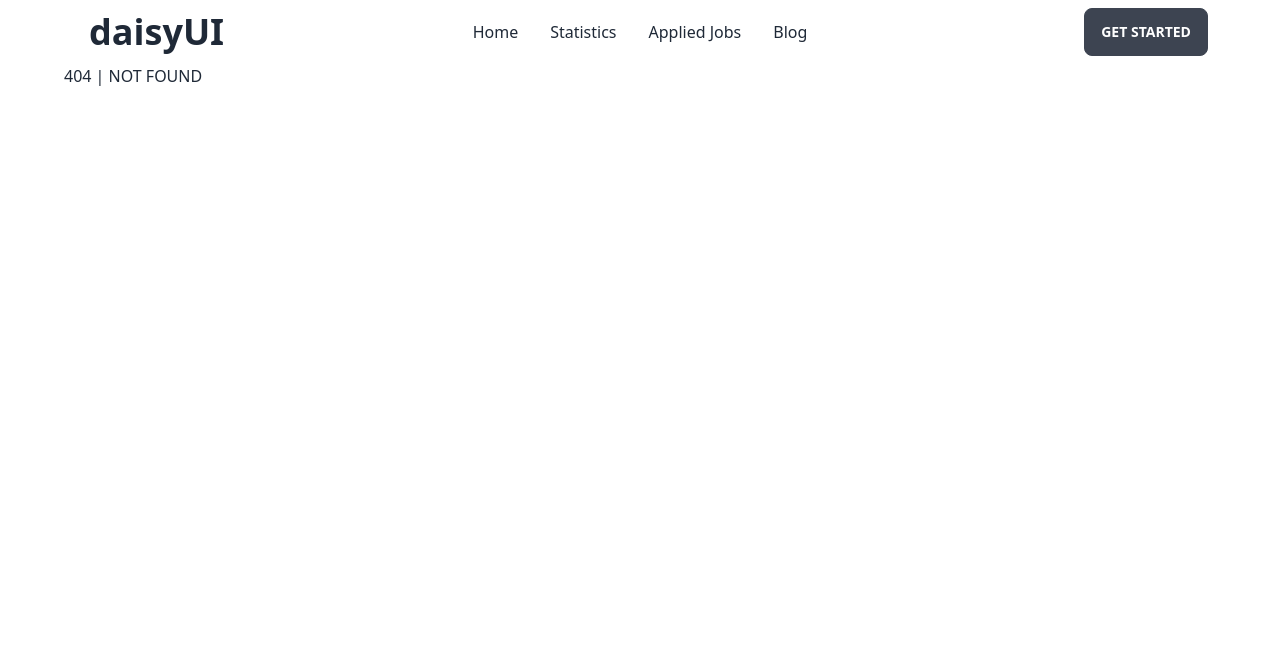
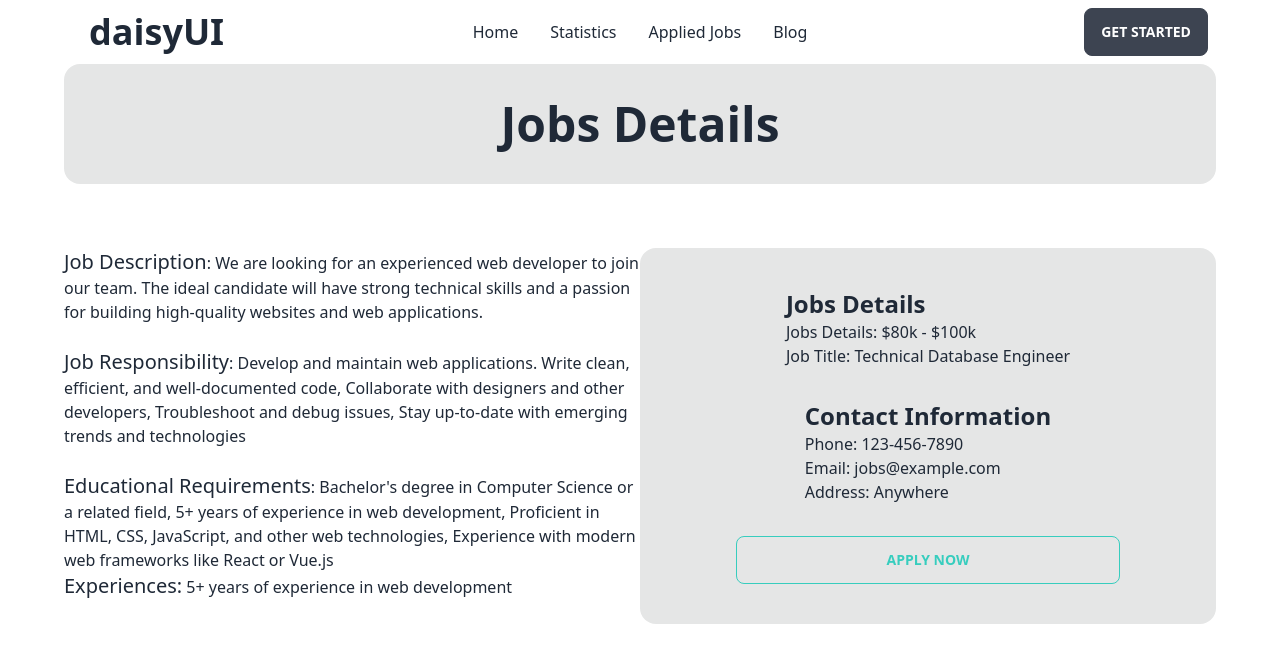
Before and after one commit to Mohammad-Ali-404/career-hub-7, a React (Vite) app: page /featuredJob/10 in a window 1280 px wide. Before the commit this address had no page. Shown: the top 662 px of the page. Built offline with nearby package versions, Linux system fonts and the light colour scheme.

Commit message:
more job details section

```diff
--- a/public/featuredJobs.json
+++ b/public/featuredJobs.json
@@ -72,7 +72,7 @@
         "work_area":"Remote",
         "address":"Anywhere",
         "salary":"$50K - $60K",
-        "job-description":"We are seeking a Sales Representative to help us grow our business. The ideal candidate will have a strong track record of sales success and a passion for building relationships with customers.",
+        "job_description":"We are seeking a Sales Representative to help us grow our business. The ideal candidate will have a strong track record of sales success and a passion for building relationships with customers.",
         "responsibillity":"Develop new business opportunities, Build and maintain relationships with customers, Achieve and exceed sales targets, Collaborate with other departments to ensure customer satisfaction, Stay up-to-date with emerging sales techniques and technologies",
         "education":"Requirements:, Bachelor's degree in Business or a related field, 3+ years of experience in sales, Strong communication and negotiation skills, Ability to build and maintain relationships with customers",
         "experience":"3+ years of experience in sales",
@@ -88,7 +88,7 @@
         "work_area":"OnSite",
         "address":" New York City",
         "salary":"$40K - $50K",
-        "job-description":"We are seeking a Customer Service Representative to join our team. The ideal candidate will have excellent communication skills and a passion for helping customers.",
+        "job_description":"We are seeking a Customer Service Representative to join our team. The ideal candidate will have excellent communication skills and a passion for helping customers.",
         "responsibillity":"Provide exceptional customer service to our clients, Respond to customer inquiries via phone, email, and chat, Troubleshoot issues and provide solutions, Collaborate with other departments to ensure customer satisfaction",
         "education":"Requirements:, High school diploma or equivalent, 1+ years of experience in customer service, Excellent communication skills, Strong problem-solving skills",
         "experience":"1+ years of experience in customer service",
--- /dev/null
+++ b/src/components/FeaturedJobDetails/FeaturedJobDetails.jsx
@@ -0,0 +1,47 @@
+import React from 'react';
+import { useLoaderData } from 'react-router-dom';
+
+const FeaturedJobDetails = () => {
+    const jobs = useLoaderData()
+    const {salary, job_title, job_description, responsibillity, education, experience, phone, email, address} = jobs
+    return (
+        <div>
+           <div>
+                <div className="flex flex-col w-full border-opacity-50">
+                   <div className="grid h-[120px] text-5xl font-semibold card bg-base-300 rounded-box place-items-center">Jobs Details</div>
+                </div>
+           </div>
+
+           <div className='my-16 grid grid-cols-1 sm:grid-cols-2'>
+            <div className='w-[auto]'>
+                <h1><span  className='text-xl fontbold'>Job Description</span>:  {job_description}</h1>
+                <h1 className='my-6'><span className='text-xl fontbold'>Job Responsibility</span>:  {responsibillity}</h1>
+                <h1><span className='text-xl fontbold'>Educational Requirements</span>:  {education}</h1>
+                <h1><span className='text-xl fontbold'>Experiences:</span> {experience}</h1>
+            </div>
+
+            <div className='w-[auto]'>
+            <div className="flex flex-col w-full border-opacity-50">
+                   <div className="grid h-autu card bg-base-300 rounded-box px-10 py-10 place-items-center">
+                    <div>
+                        <h1 className='text-2xl font-semibold'>Jobs Details</h1>
+                        <p><span >Jobs Details</span>:  {salary}</p>
+                        <p><span>Job Title</span>:  {job_title}</p>
+                    </div>
+                    <div className='my-8'>
+                        <h1 className='text-2xl font-semibold'>Contact Information</h1>
+                        <p><span>Phone</span>:  {phone}</p>
+                        <p><span>Email</span>:  {email}</p>
+                        <p><span>Address</span>:  {address}</p>
+                    </div>
+                    <button className="btn btn-outline btn-accent w-96">Apply Now</button>
+                   </div>
+                </div>
+            </div>
+
+           </div>
+        </div>
+    );
+};
+
+export default FeaturedJobDetails;
--- a/src/components/SingleFeaturedJobs.jsx
+++ b/src/components/SingleFeaturedJobs.jsx
@@ -1,7 +1,7 @@
 import React from 'react';
+import { Link } from 'react-router-dom';
 
 const SingleFeaturedJobs = ({featuredJob}) => {
-    console.log(featuredJob)
     const {id, job_title, image, company_name, time, work_area, address, salary} = featuredJob;
     return (
         <div>
@@ -21,7 +21,7 @@ const SingleFeaturedJobs = ({featuredJob}) => {
                         <p>$Salary:{salary}</p>
                     </div>
                     <div className="card-actions justify-left">
-                    <button className="btn btn-primary">View Details</button>
+                    <Link to={`/featuredJob/${id}`} className="btn btn-primary">View Details</Link>
                     </div>
                 </div>
             </div>
--- a/src/main.jsx
+++ b/src/main.jsx
@@ -11,6 +11,7 @@ import ErrorPage from './Pages/Errorpage/ErrorPage';
 import Chart from './Pages/Chart/Chart';
 import Blog from './Pages/Blog/Blog';
 import NotFound from './Pages/NotFound/NotFound';
+import FeaturedJobDetails from './components/FeaturedJobDetails/FeaturedJobDetails';
 
 const router = createBrowserRouter([
   {
@@ -31,7 +32,19 @@ const router = createBrowserRouter([
       path:"/blog",
       element:<Blog></Blog>
      },
+     {
+      path:'featuredJob/:jobId',
+      element:<FeaturedJobDetails></FeaturedJobDetails>,
 
+      loader: async ({params}) => {
+        const res = await fetch("/featuredJobs.json");
+        const featuredJob = await res.json();
+
+        const findJob = featuredJob.find(job => job.id == params.jobId);
+
+        return findJob;
+      }
+     },
 
 
 
```
